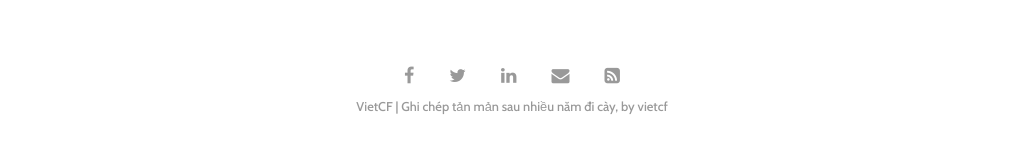
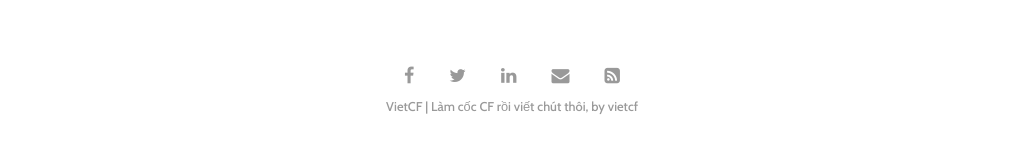
Before and after one commit to vietcf/vietchoi, a Jekyll site: the page built from index.html, in a window 1280 px wide and 900 px high, scrolled down 2779 px. Shown: the part 747-897 px from the top of the window, without its empty margins (128-1143 px from the left). Built offline with Jekyll 4.4.1, drawn with Linux system fonts in a browser that asks for light colours; some web fonts are replaced; the list of posts is cut into pages by our own code; some of the changed text lies outside the part shown.

Commit message:
update intro

```diff
--- a/_config.yml
+++ b/_config.yml
@@ -21,7 +21,7 @@ plugins:             [jekyll-paginate, jekyll-sitemap, jekyll-feed, jekyll-seo-t
 
 # Customise atom feed settings (this is where Jekyll-Feed gets configuration information)
 title:		           'VietCF'
-description:	       'Ghi chép tản mản sau nhiều năm đi cày,'
+description:	       'Làm cốc CF rồi viết chút thôi,'
 author:              'vietcf'
 
 # RSS 2.0 can be used instead of Atom by uncommenting following two lines
```
